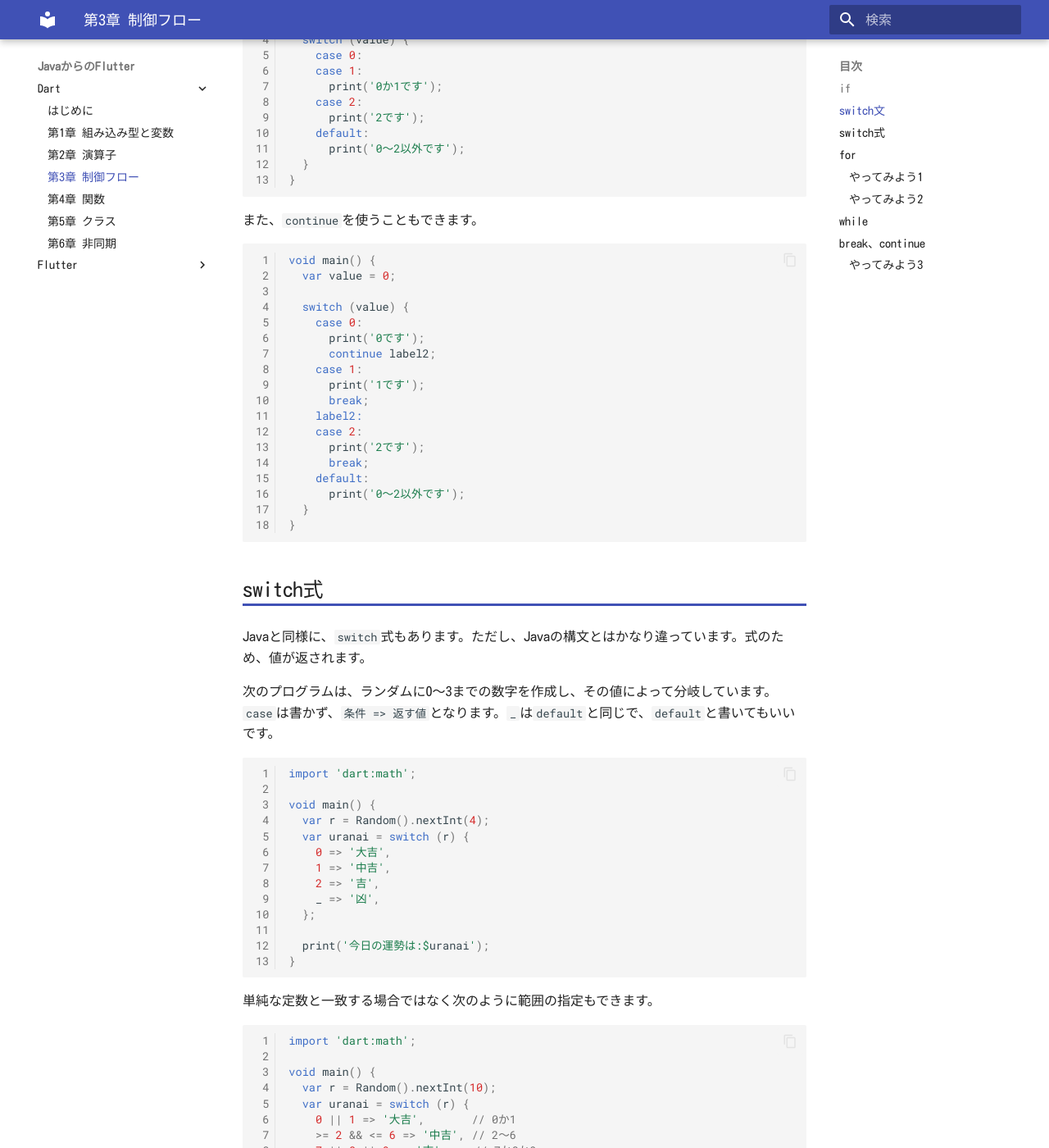
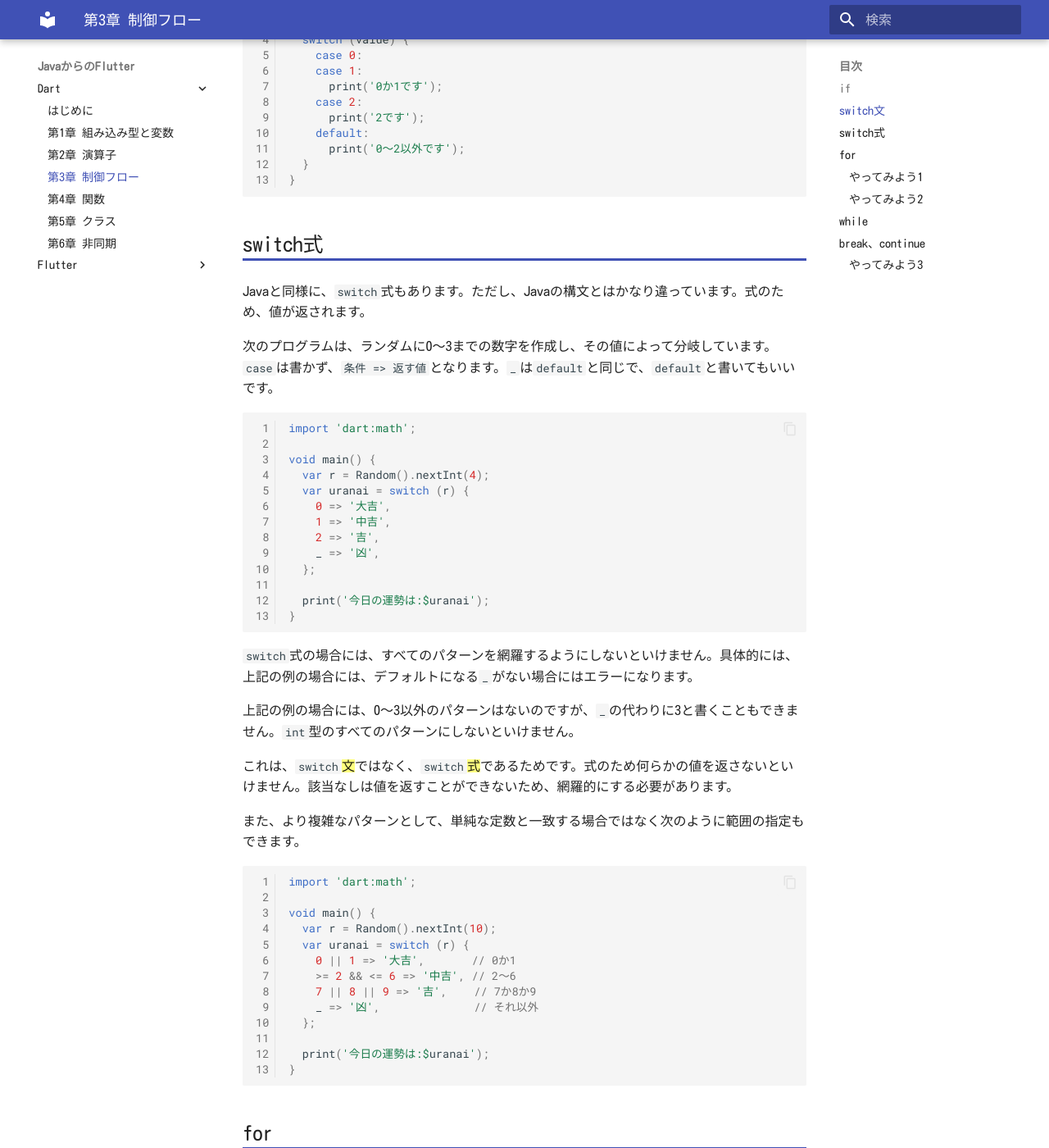
Before and after one commit to webarata3/doc-Flutter, an MkDocs documentation site: the page built from docs/dart/03/index.md, in a window 1280 px wide and 1400 px high, scrolled down 1921 px. Shown: the whole window at 82% size. Built offline with MkDocs 1.6.1 and Material for MkDocs 9.7.7, drawn with Linux system fonts in a browser that asks for light colours; some of the changed text lies outside the part shown.

Commit message:
見直し

````diff
--- a/docs/dart/03/index.md
+++ b/docs/dart/03/index.md
@@ -99,29 +99,6 @@ void main() {
 }
 ```
 
-また、`continue`を使うこともできます。
-
-``` dart linenums="1"
-void main() {
-  var value = 0;
-
-  switch (value) {
-    case 0:
-      print('0です');
-      continue label2;
-    case 1:
-      print('1です');
-      break;
-    label2:
-    case 2:
-      print('2です');
-      break;
-    default:
-      print('0～2以外です');
-  }
-}
-```
-
 ## switch式
 
 Javaと同様に、`switch`式もあります。ただし、Javaの構文とはかなり違っています。式のため、値が返されます。
@@ -144,7 +121,13 @@ void main() {
 }
 ```
 
-単純な定数と一致する場合ではなく次のように範囲の指定もできます。
+`switch`式の場合には、すべてのパターンを網羅するようにしないといけません。具体的には、上記の例の場合には、デフォルトになる`_`がない場合にはエラーになります。
+
+上記の例の場合には、0～3以外のパターンはないのですが、`_`の代わりに3と書くこともできません。`int`型のすべてのパターンにしないといけません。
+
+これは、`switch`{==文==}ではなく、`switch`{==式==}であるためです。式のため何らかの値を返さないといけません。該当なしは値を返すことができないため、網羅的にする必要があります。
+
+また、より複雑なパターンとして、単純な定数と一致する場合ではなく次のように範囲の指定もできます。
 
 ``` dart linenums="1"
 import 'dart:math';
@@ -161,6 +144,7 @@ void main() {
   print('今日の運勢は:$uranai');
 }
 ```
+
 ## for
 
 回数を指定するような繰り返しは`for`ループを使用します。
@@ -173,7 +157,7 @@ void main() {
 }
 ```
 
-Javaの拡張`for`文と同様のものは、`for-in`で行います。Dartには配列がないので、主に`List`が対象になります。
+Javaの拡張`for`文と同様のものは、`for-in`で行います。Dartは`List`を配列のように使いますので、主に`List`が対象になります。
 
 ``` dart linenums="1"
 void main() {
````
